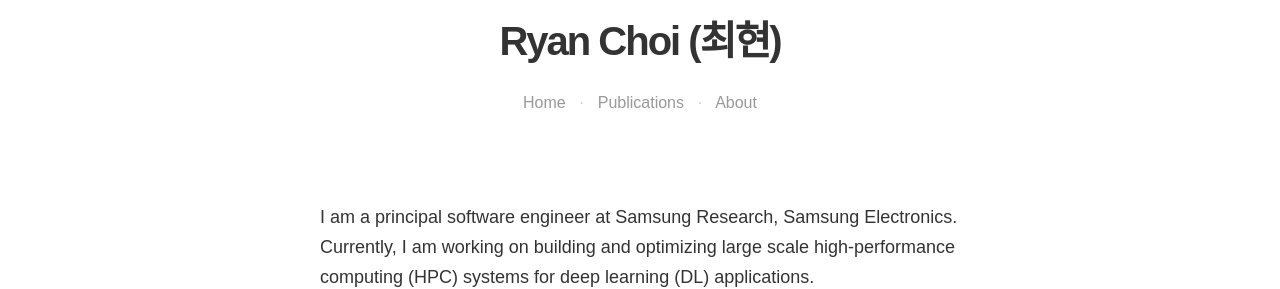
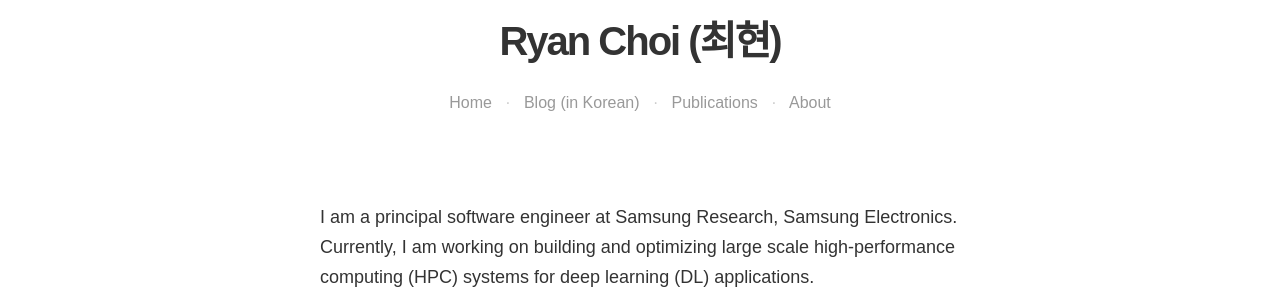
Before and after one commit to ryanhc/ryanhc.github.io, a Jekyll site: the page built from index.html, in a window 1280 px wide. Shown: the part 518-807 px from the top of the page. Built offline with Jekyll 4.4.1, drawn with Linux system fonts in a browser that asks for light colours; nearby versions of some CDN libraries; some web fonts are replaced.

Commit message:
Update blog link
Signed-off-by: Ryan Choi <ryan.h.choi@gmail.com>

```diff
--- a/_includes/navigation.html
+++ b/_includes/navigation.html
@@ -1,9 +1,7 @@
 <div class="custom-links">
   <a href={{ "/" | prepend: site.baseurl }}>Home</a>
-<!--
   &nbsp;&nbsp;·&nbsp;&nbsp;
-  <a href={{ "/blog/" | prepend: site.baseurl }}>Blog</a>
--->
+  <a href={{ "https://blog.rhchoi.com" | prepend: site.baseurl }}>Blog (in Korean)</a>
   &nbsp;&nbsp;·&nbsp;&nbsp;
   <a href={{ "/publications.html" | prepend: site.baseurl }}>Publications</a>
   &nbsp;&nbsp;·&nbsp;&nbsp;
```
